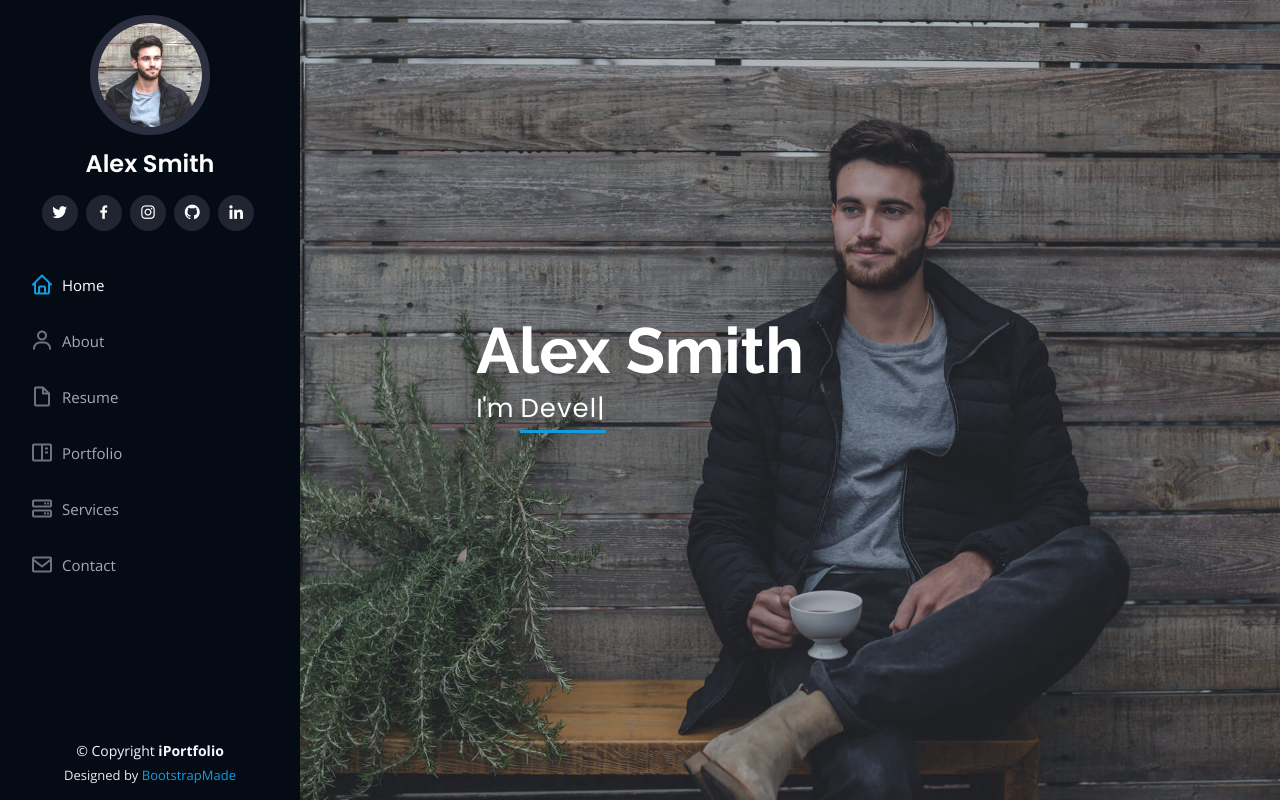
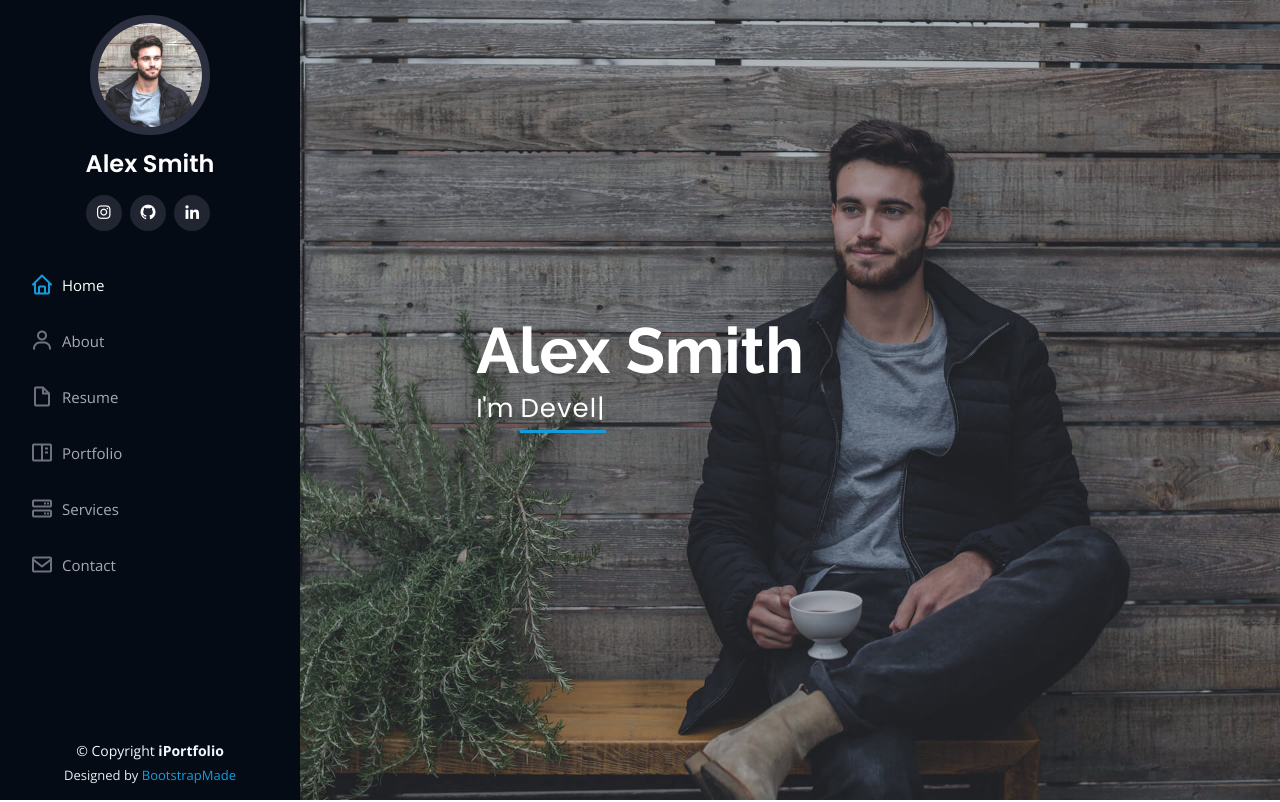
Before and after one commit to simon-staal/simon-staal.github.io, a plain HTML site: page index.html in a window 1280 px wide. Shown: the top 802 px of the page. Drawn offline with nearby package versions, Linux system fonts and the light colour scheme.

Commit message:
Playing around with icons

```diff
--- a/index.html
+++ b/index.html
@@ -5,7 +5,7 @@
   <meta charset="utf-8">
   <meta content="width=device-width, initial-scale=1.0" name="viewport">
 
-  <title>iPortfolio Bootstrap Template - Index</title>
+  <title>Simon Staal</title>
   <meta content="" name="description">
   <meta content="" name="keywords">
 
@@ -42,11 +42,9 @@
         <img src="assets/img/profile-img.jpg" alt="" class="img-fluid rounded-circle">
         <h1 class="text-light"><a href="index.html">Alex Smith</a></h1>
         <div class="social-links mt-3 text-center">
-          <a href="#" class="twitter"><i class="bx bxl-twitter"></i></a>
-          <a href="#" class="facebook"><i class="bx bxl-facebook"></i></a>
-          <a href="#" class="instagram"><i class="bx bxl-instagram"></i></a>
-          <a href="#" class="github"><i class="bx bxl-github"></i></a>
-          <a href="#" class="linkedin"><i class="bx bxl-linkedin"></i></a>
+          <a href="https://www.instagram.com/sta_staal/" class="instagram"><i class="bx bxl-instagram"></i></a>
+          <a href="https://github.com/sts219" class="github"><i class="bx bxl-github"></i></a>
+          <a href="https://www.linkedin.com/in/simon-staal-681157199/" class="linkedin"><i class="bx bxl-linkedin"></i></a>
         </div>
       </div>
 
```
Also changed, not shown: inner-page.html (+3 -5 lines), portfolio-details.html (+3 -5 lines).
